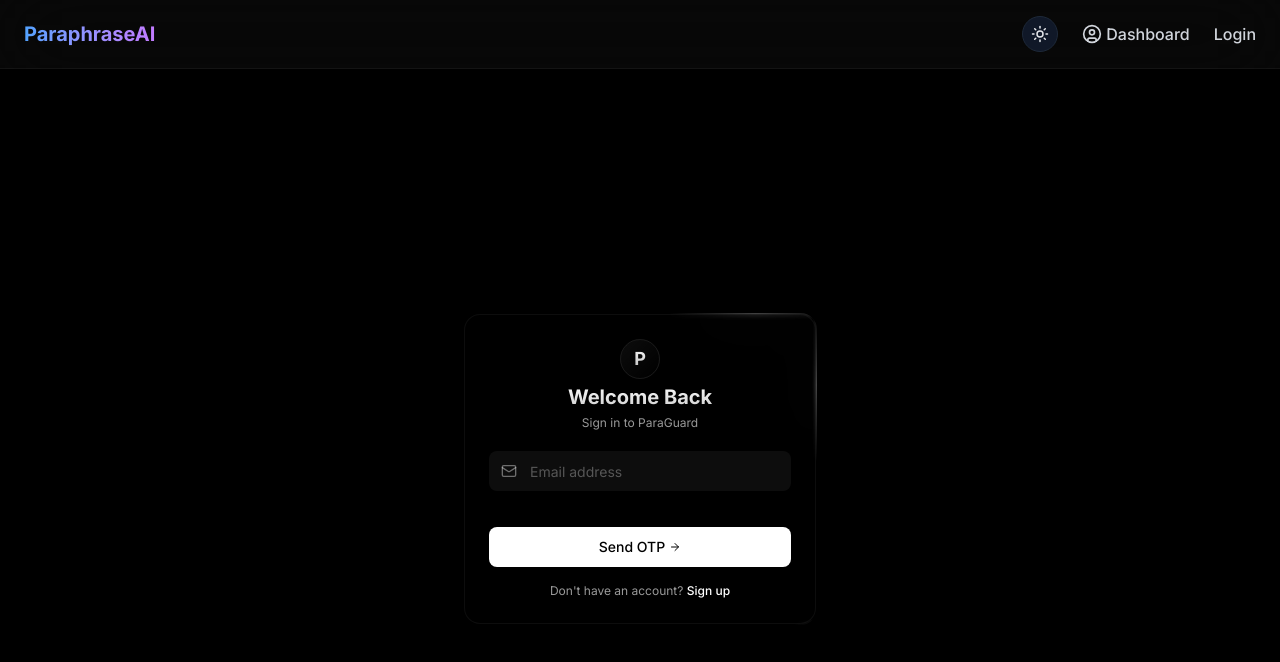
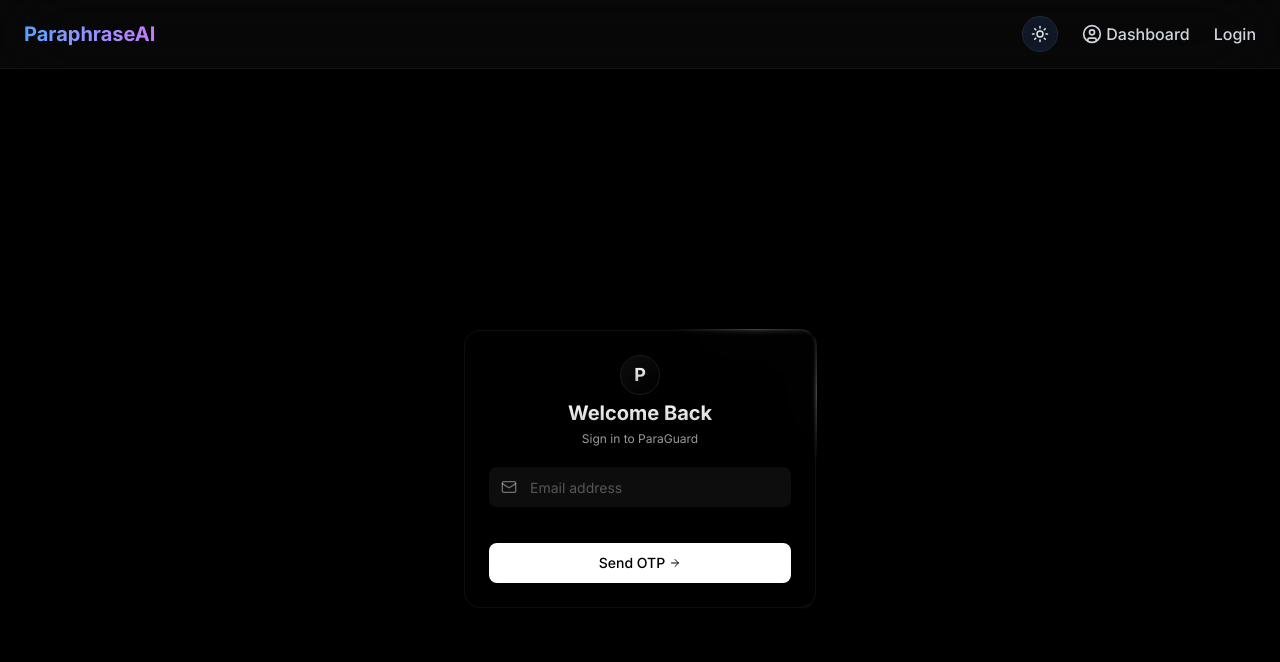
Before and after one commit to Nayanx0013/ParaGuard, a Next.js app: page /login in a window 1280 px wide. Shown: the top 662 px of the page. Built offline with nearby package versions, Linux system fonts and the light colour scheme; no server answers.

Commit message:
refactor: remove signup option from login page
- Remove signup link from sign-in card
- Remove unused Link import
- Simplify authentication flow to email/OTP only
- Clean up unused UI elements
- Login page now focuses on authentication without registration prompts

```diff
--- a/components/ui/sign-in-card-2.tsx
+++ b/components/ui/sign-in-card-2.tsx
@@ -1,6 +1,5 @@
 'use client'
 import React, { useState } from 'react';
-import Link from 'next/link';
 import { useRouter } from 'next/navigation';
 import { motion, AnimatePresence, useMotionValue, useTransform } from 'framer-motion';
 import { Mail, ArrowRight, Loader } from 'lucide-react';
@@ -477,25 +476,6 @@
                   </motion.button>
                 )}
               </form>
-
-              {/* Sign up link */}
-              <motion.p
-                className="text-center text-xs text-white/60 mt-4"
-                initial={{ opacity: 0 }}
-                animate={{ opacity: 1 }}
-                transition={{ delay: 0.5 }}
-              >
-                Don&apos;t have an account?{' '}
-                <Link
-                  href="/signup"
-                  className="relative inline-block group/signup"
-                >
-                  <span className="relative z-10 text-white group-hover/signup:text-white/70 transition-colors duration-300 font-medium">
-                    Sign up
-                  </span>
-                  <span className="absolute bottom-0 left-0 w-0 h-[1px] bg-white group-hover/signup:w-full transition-all duration-300" />
-                </Link>
-              </motion.p>
             </div>
           </div>
         </motion.div>
```
